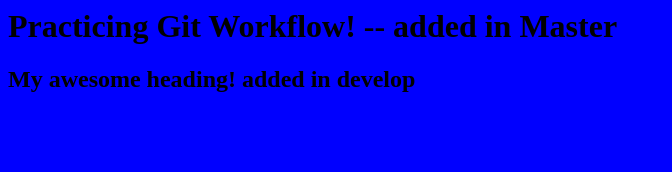
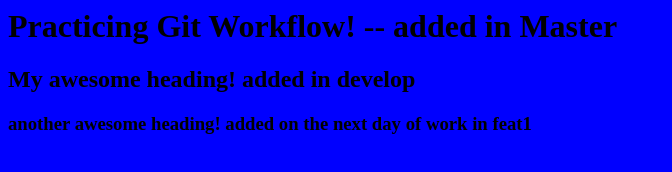
Before and after one commit to raysonkong-tech/git-workflow2, a plain HTML site: page index.html in a window 1280 px wide. Shown: the whole page, without its empty margins (0-672 px from the left). Drawn offline with Linux system fonts and the light colour scheme.

Commit message:
added title

```diff
--- a/index.html
+++ b/index.html
@@ -10,6 +10,8 @@
 
 	<h2>My awesome heading! added in develop</h2>
 
+	<h3>another awesome heading! added on the next day of work in feat1</h3>
+
 	<!--added in feat1 branch-->
 	<script type="text/javascript" src="script.js"></script>
 </body>
```
